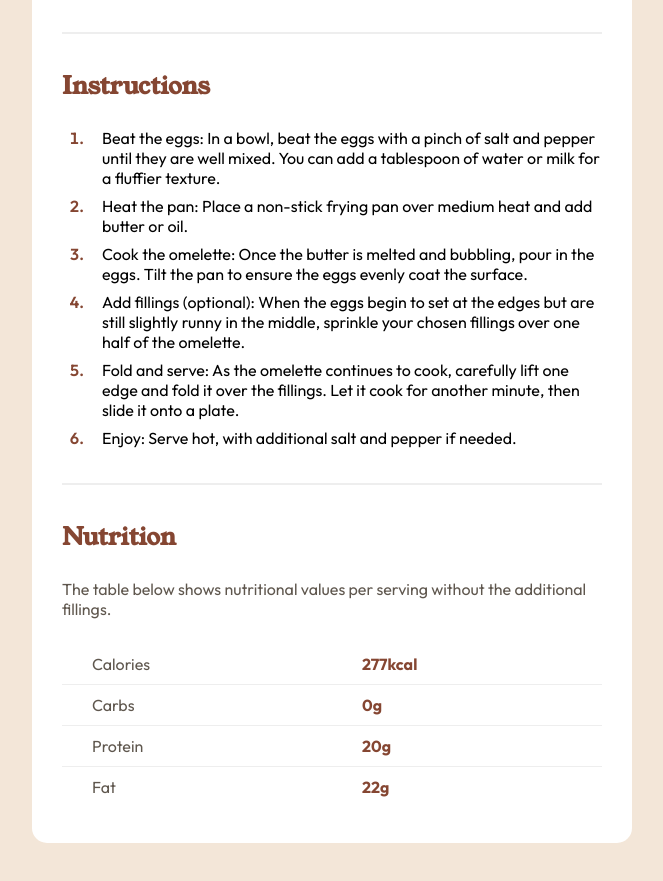
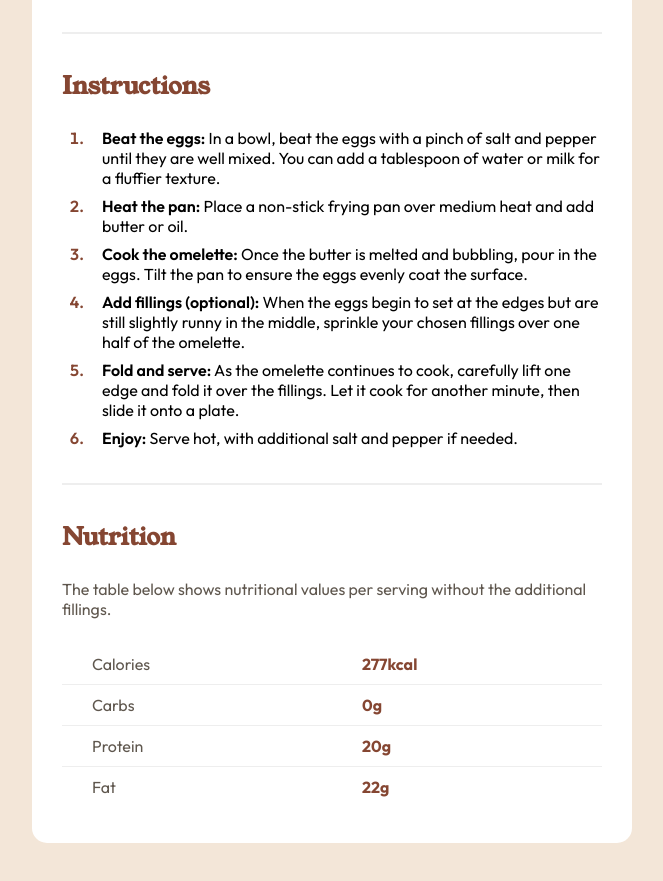
Before and after one commit to Yerao/recipe-page, a plain HTML site: page index.html in a window 1280 px wide. Shown: the part 863-1744 px from the top of the page, without its empty margins (308-971 px from the left). Drawn offline with Linux system fonts and the light colour scheme.

Commit message:
fix bold texts

```diff
--- a/index.html
+++ b/index.html
@@ -35,9 +35,9 @@
           <div class="card-prep_time">
             <div class="prep-head">Preparation time</div>
             <ul class="prep-list">
-              <li><span>Total:</span> Approximately 10 minutes</li>
-              <li><span>Preparation:</span> 5 minutes</li>
-              <li><span>Cooking:</span> 5 minutes</li>
+              <li><span class="bolded">Total:</span> Approximately 10 minutes</li>
+              <li><span class="bolded">Preparation:</span> 5 minutes</li>
+              <li><span class="bolded">Cooking:</span> 5 minutes</li>
             </ul>
           </div>
 
@@ -57,26 +57,38 @@
           <h2 class="list-title">Instructions</h2>
           <ol class="card-instructions">
             <li>
-              Beat the eggs: In a bowl, beat the eggs with a pinch of salt and pepper until they are
-              well mixed. You can add a tablespoon of water or milk for a fluffier texture.
+              <span class="bolded">Beat the eggs:</span>
+              In a bowl, beat the eggs with a pinch of salt and pepper until they are well mixed.
+              You can add a tablespoon of water or milk for a fluffier texture.
             </li>
             <li>
-              Heat the pan: Place a non-stick frying pan over medium heat and add butter or oil.
+              <span class="bolded">Heat the pan:</span>
+
+              Place a non-stick frying pan over medium heat and add butter or oil.
             </li>
             <li>
-              Cook the omelette: Once the butter is melted and bubbling, pour in the eggs. Tilt the
-              pan to ensure the eggs evenly coat the surface.
+              <span class="bolded">Cook the omelette:</span>
+
+              Once the butter is melted and bubbling, pour in the eggs. Tilt the pan to ensure the
+              eggs evenly coat the surface.
             </li>
             <li>
-              Add fillings (optional): When the eggs begin to set at the edges but are still
-              slightly runny in the middle, sprinkle your chosen fillings over one half of the
-              omelette.
+              <span class="bolded">Add fillings (optional): </span>
+
+              When the eggs begin to set at the edges but are still slightly runny in the middle,
+              sprinkle your chosen fillings over one half of the omelette.
             </li>
             <li>
-              Fold and serve: As the omelette continues to cook, carefully lift one edge and fold it
-              over the fillings. Let it cook for another minute, then slide it onto a plate.
+              <span class="bolded">Fold and serve:</span>
+
+              As the omelette continues to cook, carefully lift one edge and fold it over the
+              fillings. Let it cook for another minute, then slide it onto a plate.
             </li>
-            <li>Enjoy: Serve hot, with additional salt and pepper if needed.</li>
+            <li>
+              <span class="bolded">Enjoy:</span>
+
+              Serve hot, with additional salt and pepper if needed.
+            </li>
           </ol>
 
           <hr />
--- a/style.css
+++ b/style.css
@@ -48,6 +48,9 @@ hr {
 }
 .border-bottom {
   border-bottom: 1px solid #eee;
+}
+.bolded {
+  font-weight: var(--font-bold);
 }
 
 /* List setting */
@@ -143,9 +146,6 @@ ol li::before {
 .prep-list li {
   color: #000;
 }
-.prep-list li span {
-  font-weight: var(--font-bold);
-}
 .prep-list li::marker {
   color: var(--color-Rose-800);
 }
```
